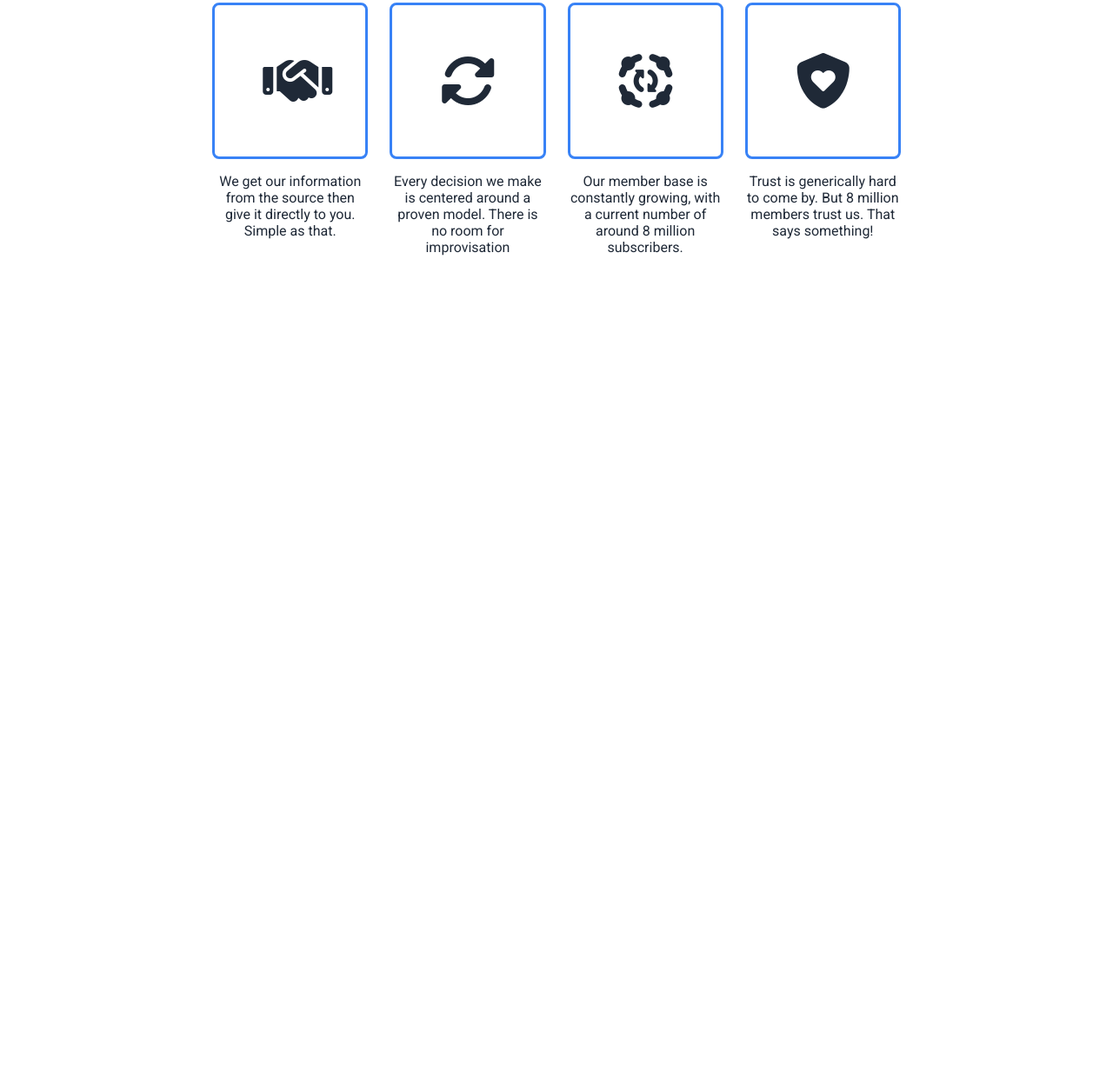
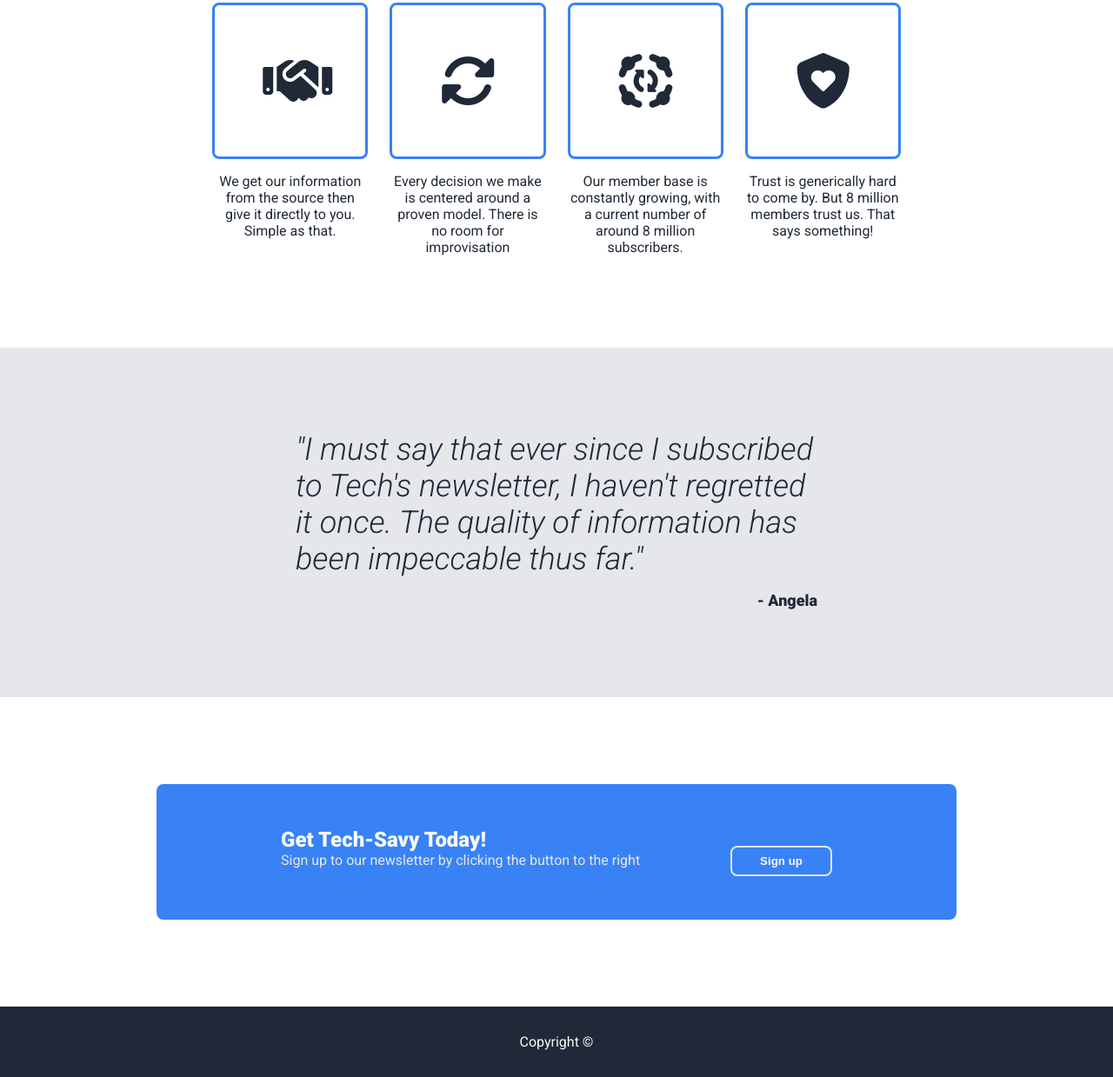
Before and after one commit to shevon-ai/Tech-presentation, a plain HTML site: page index.html in a window 1280 px wide. Shown: the part 573-1812 px from the top of the page at 87% size. Before the commit the page ends 883 px from the top, so only its background shows below. Drawn offline with Linux system fonts and the light colour scheme.

Commit message:
Add rest of website

```diff
--- a/css/style.css
+++ b/css/style.css
@@ -87,6 +87,7 @@ a.active{
     flex-wrap: wrap;
     justify-content: center;
     gap: 25px;
+    margin-bottom: 90px;
 }
 .features-container p{
     color: #1F2937;
@@ -111,3 +112,56 @@ a.active{
     font-size: 4em;
     color: #1F2937;
 }
+/* TESTIMONIAL SECTION */
+blockquote footer{
+    text-align: right;
+}
+.testimonial{
+    background-color: #E5E7EB;
+    font-size: 36px;
+    font-style: italic;
+    font-weight: lighter;
+    color: #1F2937;
+    padding: 60px 300px;
+}
+.author{
+    font-style: normal;
+    font-size: 18px;
+    color: #1F2937;
+    font-weight: bold;
+}
+/* CALL TO ACTION SECTION */
+#cta{
+    padding: 100px 180px;
+}
+.cta-banner{
+    background-color: #3882F6;
+    border-radius: 8px;
+    padding: 50px 0;
+    text-align: center;
+}
+.cta-text{
+    text-align: left;
+    display: inline-block;
+    color: #F9FAF8
+}
+.cta-text p{
+    color: #E5E7EB;
+}
+.cta-text h1, .cta-text p{
+    margin: 0;
+}
+.cta-sign-up-button{
+    display: inline-block;
+    margin-left: 100px;
+}
+.cta-sign-up-button button{
+    border: 2px solid #E5E7EB;
+}
+/* FOOTER SECTION */
+.footer footer{
+    background-color: #1F2937;
+    text-align: center;
+    padding: 15px 0;
+    color: #F9FAF8;
+}
--- a/index.html
+++ b/index.html
@@ -23,7 +23,7 @@
             <ul>
                 <li><a class="nav-item active" href="index.html">Home</a></li>
                 <li><a class="nav-item" href="">About Us</a></li>
-                <li><a class="nav-item" href="">Sign Up</a></li>
+                <li><a class="nav-item" href="#cta">Sign Up</a></li>
             </ul>
         </header>
         <!-- HERO TEXT: TITLE, SUBTEXT AND SIGN-UP BUTTON -->
@@ -68,6 +68,33 @@
             </div>
         </div>
     </section>
+    <!-- TESTIMONIAL SECTION -->
+    <section class="testimonial">
+        <blockquote>
+            "I must say that ever since I subscribed to Tech's newsletter, I haven't regretted it once.
+            The quality of information has been impeccable thus far."
+            <footer>
+                <cite class="author">- Angela</cite>
+            </footer>
+        </blockquote>
+    </section>
+    <!-- CALL TO ACTION SECTION -->
+    <section id="cta">
+        <div class="cta-banner">
+            <div class="cta-text">
+                <h1 class="cta-maintext">Get Tech-Savy Today!</h1>
+                <p class="cta-subtext">Sign up to our newsletter by clicking the button to the right</p>
+            </div>
+            <a class="cta-sign-up-button" href=""><button class="sign-up-button">Sign up</button></a>
+        </div>
+    </section>
+    <!-- FOOTER SECTION FOR WEBSITE -->
+    <section class="footer">
+        <footer>
+            <p>Copyright &copy;</p>
+        </footer>
+    </section>
+    <!-- SCRIPTS -->
     <script src="https://kit.fontawesome.com/8322963259.js" crossorigin="anonymous"></script>
 </body>
 
```
